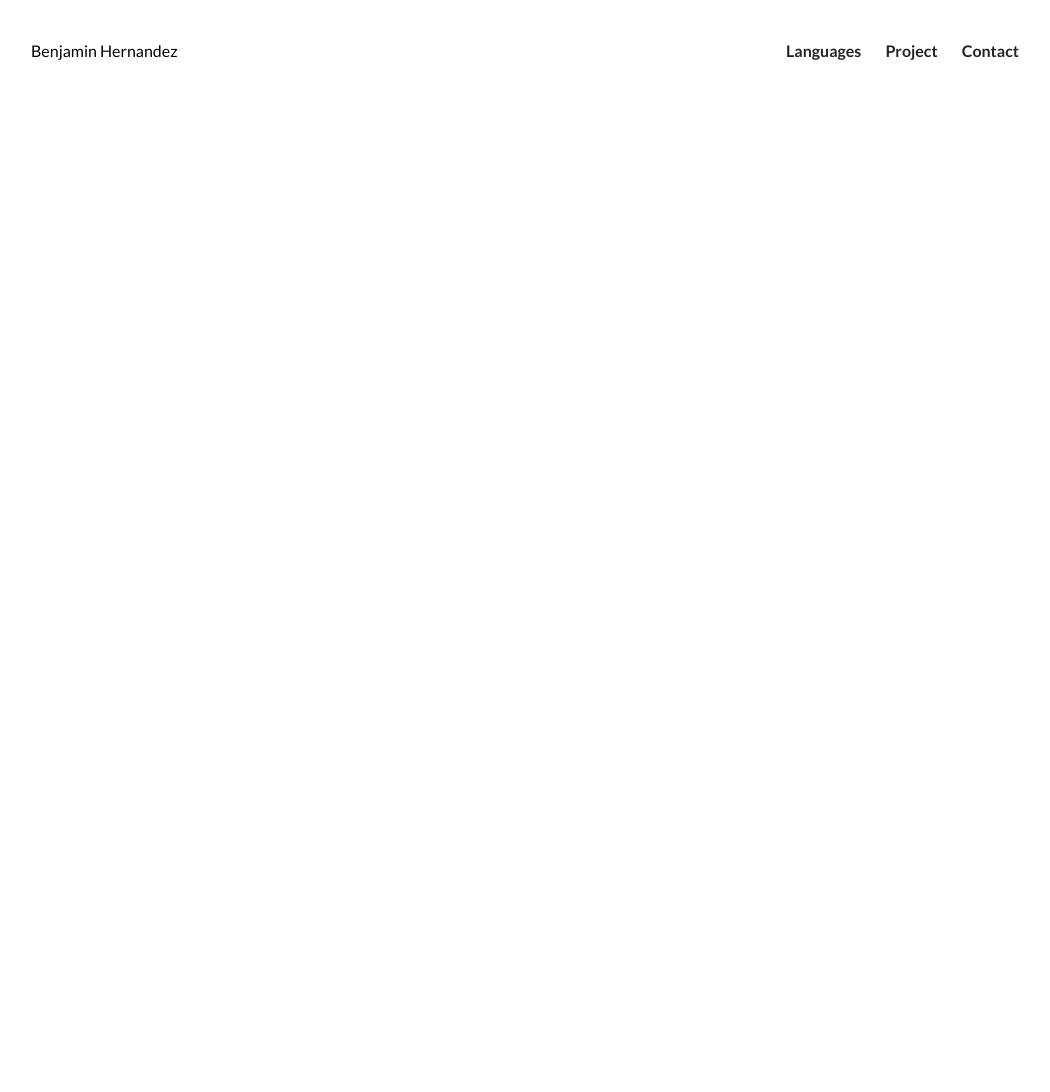
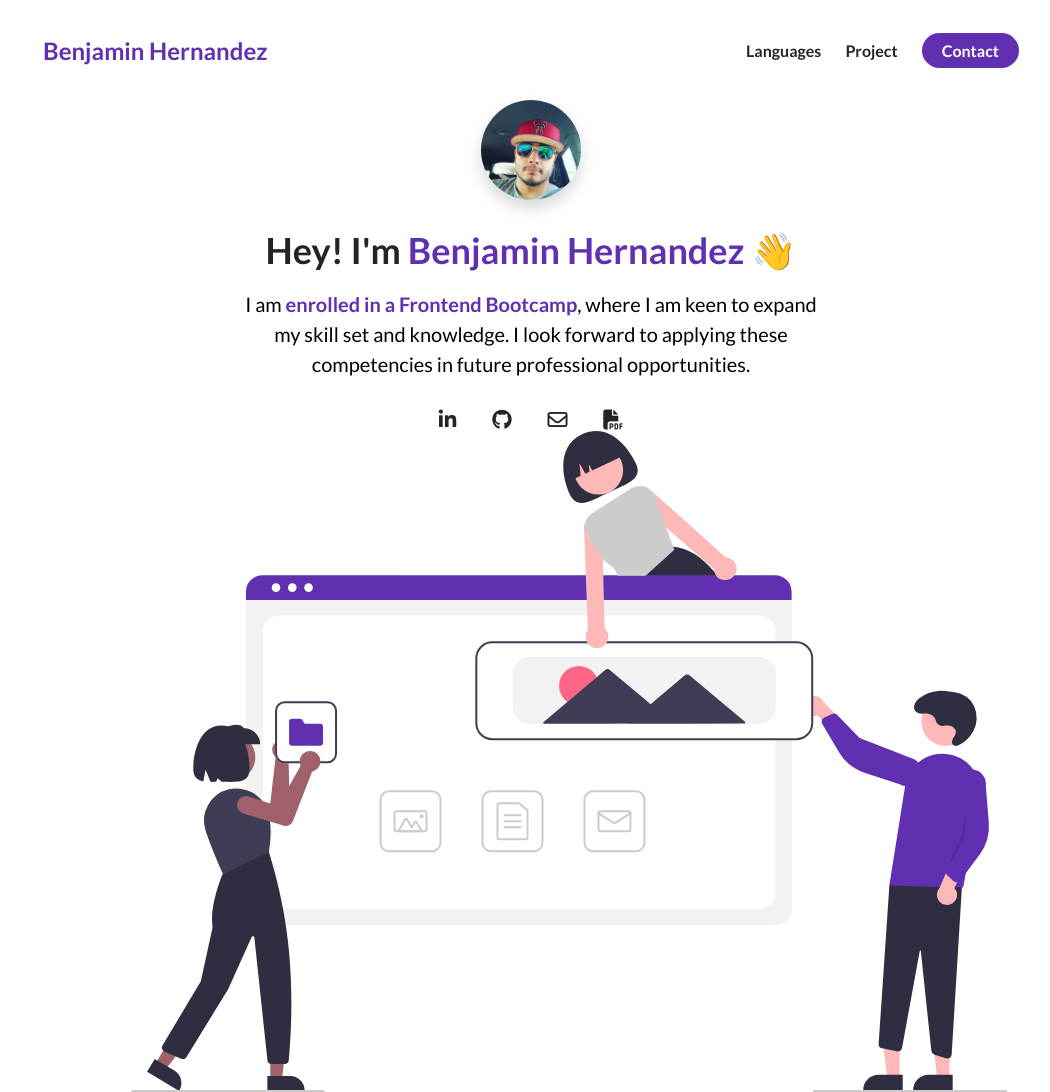
Before and after one commit to benjaminhernandez1981/eportfolio, a plain HTML site: page index.html in a window 1280 px wide. Shown: the whole page, without its empty margins (109-1159 px from the left). Before the commit the page ends 800 px from the top, so only its background shows below. Drawn offline with Linux system fonts and the light colour scheme.

Commit message:
first commit

```diff
--- a/index.html
+++ b/index.html
@@ -5,6 +5,10 @@
     <meta name="viewport" content="width=device-width, initial-scale=1.0" />
     <title>Benjamin Hernandez</title>
     <link rel="stylesheet" href="./style.css" />
+    <script
+      src="https://kit.fontawesome.com/c8e4d183c2.js"
+      crossorigin="anonymous"
+    ></script>
   </head>
   <body>
     <section id="about-me">
@@ -12,28 +16,71 @@
         <div class="personal__logo">Benjamin Hernandez</div>
         <ul class="nav__link--list">
           <li>
-    <a href="" class="
-    nav__link--anchor
-    link__hover-effect
-    link__hover-effect--black
-    ">Languages</a>
+            <a
+              href=""
+              class="nav__link--anchor link__hover-effect link__hover-effect--black"
+              >Languages</a
+            >
           </li>
           <li>
-    <a href="" class="
-    nav__link--anchor
-    link__hover-effect
-    link__hover-effect--black
-    ">Project</a>
+            <a
+              href=""
+              class="nav__link--anchor link__hover-effect link__hover-effect--black"
+              >Project</a
+            >
           </li>
           <li>
-    <a href="" class="
-    nav__link--anchor
-    link__hover-effect
-    link__hover-effect--black
-    ">Contact</a>
+            <a href="" class="nav__link--anchor nav__link--anchor-primary"
+              >Contact</a
+            >
           </li>
         </ul>
       </nav>
+      <div class="flex flex-1">
+        <div class="about-me__info row">
+          <div class="about-me__info--container">
+            <figure class="about-me__picture--mask">
+              <img
+                src="./assets/IMG_20170930_171912_490_Original.jpg"
+                class="about-me__picture"
+                alt="Picture of me!"
+              />
+            </figure>
+            <h1 class="about-me__info--title">
+              Hey! I'm <span class="text--purple">Benjamin Hernandez</span> 👋
+            </h1>
+            <p class="about-me__info--para">
+              I am
+              <strong class="text--purple">
+                enrolled in a Frontend Bootcamp</strong
+              >, where I am keen to expand my skill set and knowledge. I look
+              forward to applying these competencies in future professional
+              opportunities.
+            </p>
+            <div class="about-me__links">
+              <a href="" class="about-me__link">
+                <i class="fab fa-linkedin-in"></i>
+              </a>
+              <a href="" class="about-me__link">
+                <i class="fab fa-github"></i>
+              </a>
+              <a href="" class="about-me__link">
+                <i class="far fa-envelope"></i>
+              </a>
+              <a href="" class="about-me__link">
+                <i class="fas fa-file-pdf"></i>
+              </a>
+            </div>
+          </div>
+          <figure class="about-me__img--container">
+            <img
+              src="./assets/undraw_websites.svg"
+              class="about-me__img"
+              alt=""
+            />
+          </figure>
+        </div>
+      </div>
     </section>
   </body>
 </html>
--- a/style.css
+++ b/style.css
@@ -6,11 +6,19 @@
   box-sizing: border-box;
 }
 
-
-h1, h2, h3, h4, h5, h6 span {
+h1,
+h2,
+h3,
+h4,
+h5,
+h6 span {
   color: #242424;
   text-align: center;
   line-height: 1.25;
+}
+
+h1 {
+  font-size: 36px;
 }
 
 p {
@@ -20,6 +28,24 @@ p {
 
 li {
   list-style-type: none;
+}
+
+.flex {
+  display: flex;
+}
+
+.flex-1 {
+  flex: 1;
+}
+
+.row {
+  width: 100%;
+  max-width: 800px;
+  margin: 0 auto;
+}
+
+.text--purple {
+  color: #6030b1;
 }
 
 /* NAVIGATION BAR */
@@ -47,4 +73,78 @@ nav {
 
 .nav__link--anchor-primary {
   background-color: #6030b1;
+  padding: 8px 20px;
+  border-radius: 50px;
+  color: white;
+  transition: all 300ms ease;
 }
+
+.nav__link--anchor-primary:hover {
+  background-color: #5d3eff;
+}
+
+.personal__logo {
+  font-size: 24px;
+  color: #6030b1;
+  margin: 0 12px;
+  font-weight: bold;
+}
+
+/* ABOUT ME */
+
+#about-me {
+  min-height: 100vh;
+  display: flex;
+  flex-direction: column;
+}
+
+.about-me__info--container {
+  display: flex;
+  flex-direction: column;
+  align-items: center;
+  max-width: 600px;
+  margin: 0 auto;
+  text-align: center;
+}
+
+.about-me__picture--mask {
+  width: 100px;
+  height: 100px;
+  border-radius: 50%;
+  overflow: hidden;
+  box-shadow: 0 8px 16px rgba(0, 0, 0, 0.16);
+  margin-bottom: 28px;
+}
+
+.about-me__picture {
+  width: 100%;
+
+  /*Improving my own picture */
+  transform: scale (1.5);
+  padding-top: 0.1%;
+}
+
+.about-me__info--title {
+  margin-bottom: 16px;
+}
+
+.about-me__info--para {
+  font-size: 20px;
+  margin-bottom: 28px;
+}
+
+.about-me__link {
+  font-size: 20px;
+  color: #242424;
+  text-decoration: none;
+  padding: 0 16px;
+}
+
+.about-me__img--container{
+  flex: 1;
+  display: flex;
+  align-items: center;
+}
+.about-me-img {
+  width: 100%;
+}
```
Also changed, not shown: assets/IMG_20170930_171912_490_Original.jpg (added), assets/chat.png (added), assets/dashboard.png (added), assets/logo.svg (added), assets/loopit.png (added), assets/me.jpeg (added), assets/undraw_websites.svg (added), 3 other files. Lines whose indentation alone changed are shown as unchanged.
